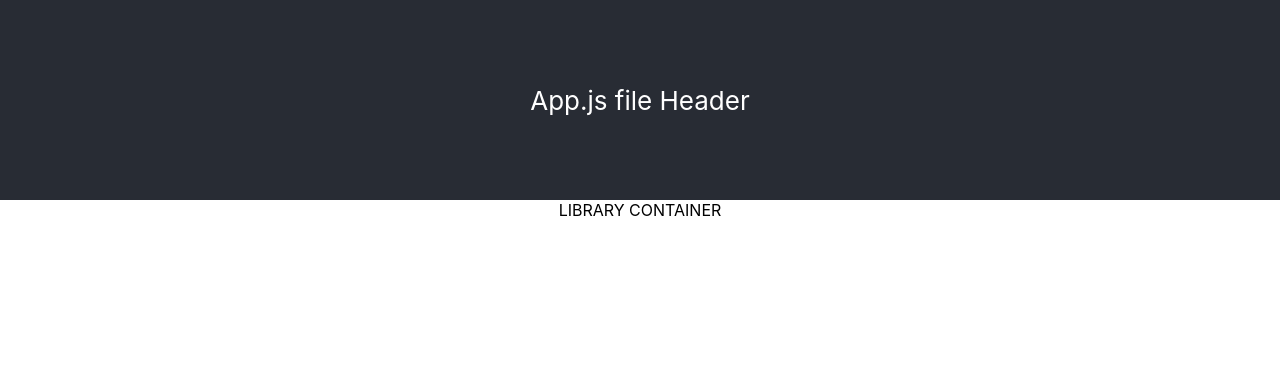
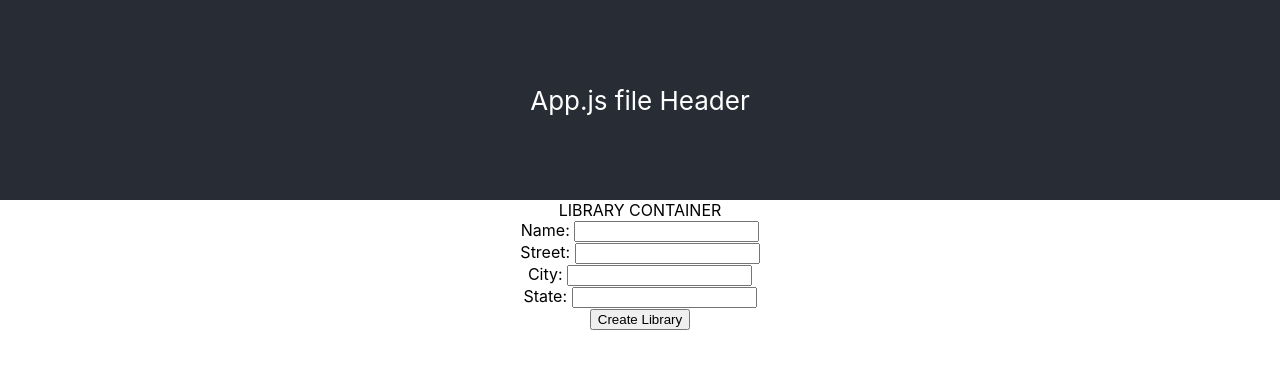
Before and after one commit to devWRM/LIBRARY, a React (Create React App) app in the folder frontend-library/: page / in a window 1280 px wide. Shown: the top 368 px of the page. Built offline with nearby package versions, Linux system fonts and the light colour scheme; no server answers.

Commit message:
imported in the Library form to display in browser

```diff
--- a/frontend-library/src/components/LibraryContainer.js
+++ b/frontend-library/src/components/LibraryContainer.js
@@ -3,6 +3,7 @@ import { connect } from 'react-redux';
 
 
 import { fetchLibraries } from '../actions/libraryActions.js';
+import LibraryForm from './LibraryForm.js';
 
 class LibraryContainer extends Component {
 
@@ -15,6 +16,7 @@ class LibraryContainer extends Component {
         return (
             <div>
                 LIBRARY CONTAINER
+                <LibraryForm />
             </div>
         )
 
```
